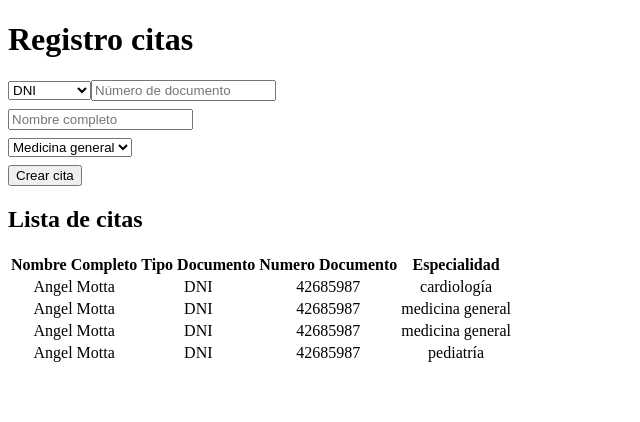
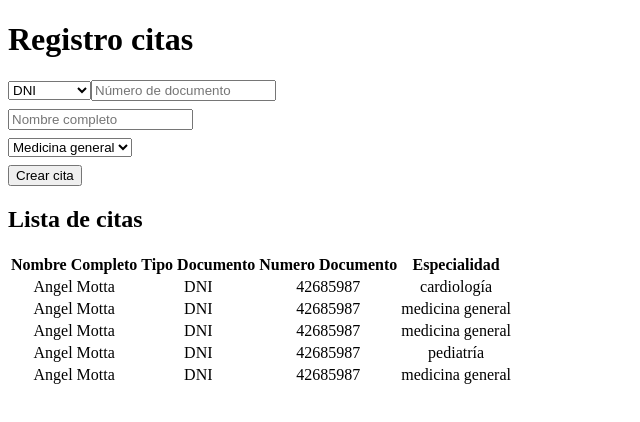
Before and after one commit to angelmotta/app-citas-challenge-sl, a React (Vite) app in the folder webapp_citas/: page / in a window 1280 px wide. Shown: the top 422 px of the page, without its empty margins (0-640 px from the left). Built offline with nearby package versions, Linux system fonts and the light colour scheme; data requests are answered from the project's data file.

Commit message:
feat: custom handle error

```diff
--- a/webapp_citas/database.json
+++ b/webapp_citas/database.json
@@ -31,6 +31,14 @@
       "nombreCompleto": "Angel Motta",
       "especialidad": "pediatría",
       "fechaHora": "2024-09-28T00:17:09.929Z"
+    },
+    {
+      "id": "d9be",
+      "tipoDocumento": "DNI",
+      "numDocumento": "42685987",
+      "nombreCompleto": "Angel Motta",
+      "especialidad": "medicina general",
+      "fechaHora": "2024-09-28T00:35:02.947Z"
     }
   ]
 }
--- a/webapp_citas/src/components/RequestCitaForm.tsx
+++ b/webapp_citas/src/components/RequestCitaForm.tsx
@@ -1,4 +1,11 @@
 import { useState } from "react";
+class ApiError extends Error {
+    code: number;
+    constructor(message: string, code: number) {
+        super(message);
+        this.code = code;
+    }
+}
 
 const RequestCitaForm = (props: any) => {
     const { fetchCitas } = props;
@@ -61,6 +68,7 @@ const RequestCitaForm = (props: any) => {
 
         // Send requestCita to backend API
         const sendRequest = async () => {
+            try {
                 const response = await fetch(REST_API_CITAS, {
                     method: "POST",
                     headers: {
@@ -72,10 +80,11 @@ const RequestCitaForm = (props: any) => {
                 // check if response is HTTP status 200
                 if (!response.ok) {
                     console.log("Error al crear la cita");
-                alert("Error al crear la cita");
-                return;
+                    throw new ApiError(
+                        "Error al crear la cita",
+                        response.status
+                    );
                 }
-            alert("Cita creada correctamente");
                 // Clean state
                 setTipoDocumento("DNI");
                 setNumDocumento("");
@@ -86,6 +95,14 @@ const RequestCitaForm = (props: any) => {
 
                 // Update list of citas
                 fetchCitas();
+                alert("Cita creada correctamente");
+            } catch (err) {
+                // custom error handling
+                if (err instanceof ApiError) {
+                    alert("Error al crear la cita");
+                }
+                alert("Servicio de citas no disponible");
+            }
         };
 
         sendRequest();
```
Lines whose indentation alone changed are shown as unchanged.
